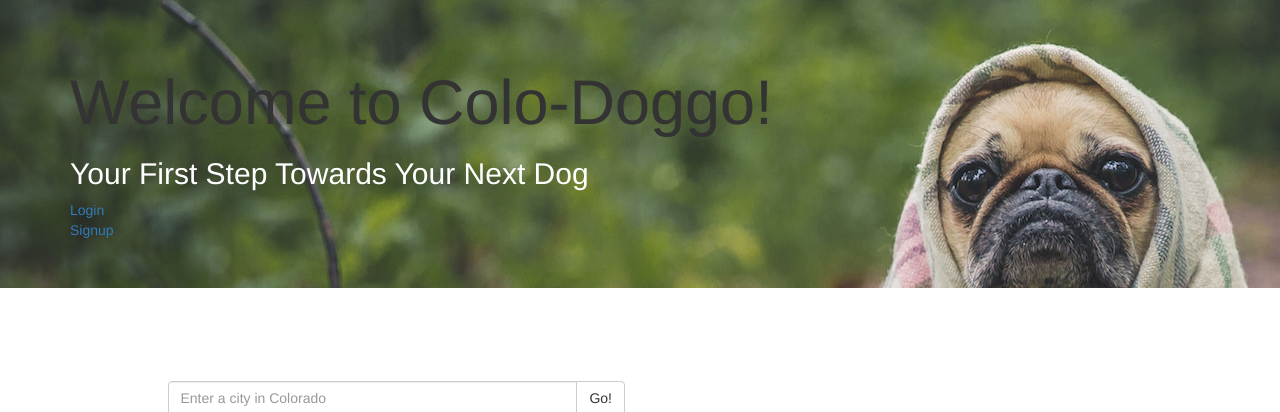
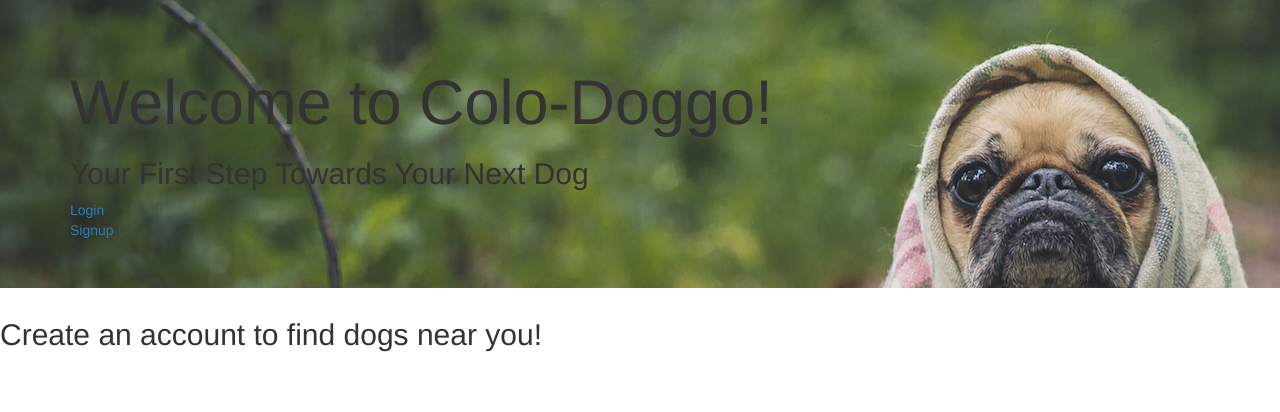
Before and after one commit to alexi-o/petfinder-api, a Node project: template views/index.ejs in a window 1280 px wide. Shown: the top 412 px of the page. Run offline with Node 20 templates, Linux system fonts and the light colour scheme; the template is opened without the code that fills it, so the values that code supplies are empty; some libraries are stand-ins or nearby versions.

Commit message:
saves for sanity

```diff
--- a/models/users.js
+++ b/models/users.js
@@ -5,6 +5,7 @@
   local : {
     email        : String,
     password     : String,
+    dogs		 : [ String ]
   }
 });
 
--- a/public/scripts/app.js
+++ b/public/scripts/app.js
@@ -1,11 +1,16 @@
+var pageDogs = [];
+var loveDogs = [];
+var hateDogs = [];
+
 $(document).ready(function() {
   console.log('app.js loaded!');
   $.get('/api/dogs', function(dogs) {
         dogs.forEach(function(dog){
+        pageDogs.push(dog);
+        console.log("Rendered: " + dog);
         renderDog(dog);
-        console.log("Render");
+    });
 
-    });
         $('#button-search').on('click', function(e){
           e.preventDefault();
           console.log("Learn more clickedd!");
@@ -16,36 +21,95 @@
             url: '/api/dogs/'+ search,
             data: search,
             success:[function(dogs){
-            $("#dogStuff").remove('.row dog');
             console.log(dogs);
               dogs.forEach(function(dog){
+                pageDogs.push(dog);
+                console.log(pageDogs.length);
                 renderDog(dog);
-                console.log("Rendering new dogs");
             });
           }],
        });
     });
-
         $('.hate-dog').on('click', function(e){
             e.preventDefault();
             console.log("Hate dog clicked!");
-          // var dogId = $(this).attr('id');
-          // console.log(dogId);
+            var dogId = $(this).attr('value');
+            console.log(dogId);
+              $.ajax({
+                method: 'DELETE',
+                url: '/api/dogs/'+dogId,
+                data: dogId,
+                success: [function(dog){
+                  pageDogs.pop(dog);
+                  console.log(pageDogs);
+          }],
+       });
     });
         $('.love-dog').on('click', function(e){
             e.preventDefault();
             console.log("Love dog clicked!");
-          // var dogId = $(this).attr('id');
-          // console.log(dogId);
+            var dogId = $(this).attr('value');
+            console.log(dogId);
+              for(var i = 0; i<pageDogs.length; i++){
+                console.log("Checking....");
+                console.log(pageDogs[i].id.$t);
+                if (pageDogs[i].id.$t === dogId){
+                  console.log("Match!");
+                  loveDogs.push(pageDogs[i]);
+                }
+              }
+    });
+        $('#map-dog').on('click', function(e){
+            e.preventDefault();
+            console.log("Map dog clicked!");
+            var dogId = $(this).attr('value');
+            console.log(dogId);
+              for(var i = 0; i<pageDogs.length; i++){
+                if (pageDogs[i].id.$t === dogId){
+                  console.log("Match!");
+                  console.log(pageDogs[i]);
+                }
+              }
+          });
+        $('#selector').change(function(e){
+          e.preventDefault();
+          console.log("CLICKED SELECTOR");
+            if($(this).val() === 'Baby' || $(this).val() === 'Young' || $(this).val() === 'Adult'){
+              console.log('Age');
+              var age = $(this).val();
+              console.log('Age = ' + age);
+              $.ajax({
+                method: 'GET',
+                url: '/api/dogs/search/'+ age,
+                data: age,
+                success:[function(dogs){
+                console.log(dogs);
+                  dogs.forEach(function(dog){
+                    pageDogs.push(dog);
+                    console.log(pageDogs.length);
+                    renderDog(dog);
+            });
+          }],
+       });
+            } else if ($(this).val() === 'Small' || $(this).val() === 'Medium' || $(this).val() === 'Large' || $(this).val() === 'Extra Large') {
+              console.log('Size');
+              var size = $(this).val()[0];
+              console.log('Size = ' + size);
+
+          }
         });
   });
 });
+
+function unRender(dog) {
+
+}
 
 function renderDog(dog) {
   console.log('rendering dog:', dog + " " + dog.id.$t);
   var dogHtml =
   "        <!-- one dog -->" +
-  "        <div class='row dog' data-dog-id='" + dog.id.$t + "'>" +
+  "        <div class='row dog' data-dog-id='" +dog.id.$t + "'>" +
   "          <div class='col-md-10 col-md-offset-1'>" +
   "            <div class='panel panel-default'>" +
   "              <div class='panel-body'>" +
@@ -86,9 +150,9 @@
   "                </div>" +
   "                <!-- end of dog internal row -->" +
   "                 <div class='panel-footer'>" +
-  "                   <button class='btn btn-primary map-dog' id='" + dog.id.$t + "'>Map Me!</button>" +
-    "                   <button class='btn btn-danger pull-right hate-dog' id=' " + dog.id.$t + "'>Hate This Dog!</button>" +
-    "                   <button class='btn btn-success pull-right love-dog' id=' " + dog.id.$t + "''>Love This Dog!</button>" +
+  "                   <button class='btn btn-primary map-dog' value='" + dog.id.$t + "'>Map Me!</button>" +
+  "                   <button class='btn btn-danger pull-right hate-dog' value='" + dog.id.$t + "'>Hate This Dog!</button>" +
+  "                   <button class='btn btn-success pull-right love-dog' value='" + dog.id.$t + "''>Love This Dog!</button>" +
   "                     </div>" +
   "                </div>" +
   "              </div>" +
--- a/public/styles/styles.css
+++ b/public/styles/styles.css
@@ -6,9 +6,6 @@
 	background: url(./images/header.jpg) no-repeat;
 }
 
-h1, h2{
-	color: white;
-}
 
 #map {
 	height: 200px;
@@ -19,3 +16,8 @@
      position: fixed;
      top: 0;
   }
+
+.selectpicker {
+	height: 34px;
+	width: 100px;
+}
--- a/seed.js
+++ b/seed.js
@@ -39,8 +39,6 @@
 }
 ];
 
-
-
 db.Dog.create(dogs, function(err, dogs){
 	if (err) {
 	return console.log('err', err);
--- a/server.js
+++ b/server.js
@@ -1,4 +1,4 @@
-var express = require('express'),
+	var express = require('express'),
     app = express();
 
 var api = require('./env.js');
@@ -54,8 +54,10 @@
 app.get('/api/dogs', function(req,res) {
 		var url = "http://api.petfinder.com/pet.find?key=" + api + "&animal=dog&location=colorado&output=basic&count=5&format=json";
 		request(url, function(error, response, dogs) {
-		var parsedDogs = JSON.parse(dogs);
-		res.send(parsedDogs.petfinder.pets.pet);
+			console.log(url);
+			var parsedDogs = JSON.parse(dogs);
+			console.log(parsedDogs.petfinder.pets.pet);
+			res.send(parsedDogs.petfinder.pets.pet);
 	});
 });
 
@@ -72,6 +74,29 @@
 	});
 });
 
+app.get('api/dogs/search/:size/', function(req,res){
+	console.log("This is the size request: " + req.params.size);
+	var size = req.params.size;
+	console.log("Age: " + size);
+	var url = "http://api.petfinder.com/pet.find?key=" + api + "&animal=dog&size=" +size + "&location=Denver+CO&output=basic&count=5&format=json";
+	request(url, function(error, response, dogs) {
+			console.log(url);
+			var parsedDogs = JSON.parse(dogs);
+			res.send(parsedDogs.petfinder.pets.pet);
+	});
+});
+
+app.get('api/dogs/:age', function(req,res){
+	console.log("This is the age request: " + req.params.age);
+	var age = req.params.age;
+	console.log("Age: " + age);
+	var url = "http://api.petfinder.com/pet.find?key=" + api + "&animal=dog&age=" +age + "&location=Denver+CO&output=basic&count=5&format=json";
+	request(url, function(error, response, dogs) {
+			var parsedDogs = JSON.parse(dogs);
+			res.send(parsedDogs.petfinder.pets.pet);
+	});
+});
+
 app.get('/api/dogs/:id', function(req,res) {
 		var id = req.params.id;
 		console.log("this id: " +id);
@@ -84,6 +109,11 @@
 		});
 });
 
+app.delete('/api/dogs/:id', function(req, res) {
+	var id = req.params.id;
+	console.log("deleting this dog: " +id);
+});
+
 
 // Server
 app.listen(process.env.PORT || 3000, function () {
--- a/views/partials/header.ejs
+++ b/views/partials/header.ejs
@@ -13,7 +13,6 @@
       <!-- APPLICATION SCRIPTS -->
       <script src="./scripts/app.js"></script>
       <script src="./scripts/map.js"></script>
-
    </head>
    <body>
       <div class="jumbotron">
@@ -29,6 +28,7 @@
             </ul>
          </div>
       </div>
+       <% if (currentUser) {%>
       <section class="container">
          <div class="row">
             <div class="col-md-10 col-md-offset-1">
@@ -40,8 +40,21 @@
                         <span class="input-group-btn">
                         <button class="btn btn-default" type="button" id="button-search">Go!</button>
                         </span>
-    </div><!-- /input-group -->
-  </div><!-- /.col-lg-6 -->
+                     </div>
+                  </div>
+                  <select class="selectpicker dropup" id="selector">
+                     <optgroup label="Size">
+                        <option class="option">Small</option>
+                        <option class="option">Medium</option>
+                        <option class="option">Large</option>
+                        <option class="option">Extra Large</option>
+                     </optgroup>
+                     <optgroup label="Age">
+                        <option class="option">Baby</option>
+                        <option class="option">Young</option>
+                        <option class="option">Adult</option>
+                     </optgroup>
+                  </select>
                </div>
             </div>
          </div>
@@ -51,5 +64,8 @@
             <div id='dogStuff' class ="col-md-9" attr="dog._id">
             </div>
             <div id="map" class ="col-md-3"></div>
+            <% } else { %>
+            <h2>Create an account to find dogs near you!</h2>
+            <% } %>
          </div>
       </section>
--- a/views/signup.ejs
+++ b/views/signup.ejs
@@ -14,6 +14,7 @@
     <input class="form-control" type="password" name="password" id="password">
   </div>
 
+
   <input class="btn btn-default" type="submit">
 </form>
 <% include ./partials/footer.ejs %>
```
Also changed, not shown: public/scripts/map.js (+8 -20 lines), views/index.html (deleted, +0 -31 lines). Lines whose indentation alone changed are shown as unchanged.
